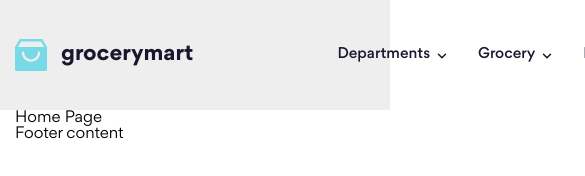
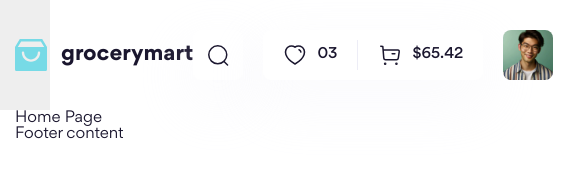
Before and after one commit to CaoNam-98/practice-project-08, a website: page index.html in a window 390 px wide. Shown: the top 176 px of the page, 585 px wide, since content can reach past the window. Drawn offline with Linux system fonts and the light colour scheme.

Commit message:
build header

```diff
--- a/index.html
+++ b/index.html
@@ -1,5 +1,5 @@
 <!DOCTYPE html>
-<html lang="en">
+<html lang="en" class="">
   <head>
     <meta charset="UTF-8" />
     <meta http-equiv="X-UA-Compatible" content="IE=edge" />
--- /dev/null
+++ b/scss/abstracts/_index.scss
@@ -0,0 +1 @@
+@forward "./mixins";
--- /dev/null
+++ b/scss/abstracts/_mixins.scss
@@ -0,0 +1,23 @@
+$grid-breakpoints: (
+    sm: 576px,
+    md: 768px,
+    lg: 992px,
+    xl: 1200px,
+    xxl: 1400px,
+);
+
+@mixin breakpoint($key) {
+    // Tham số 1 là map cần lấy giá trị, tham số 2 là tên trường cần lấy giá trị => sm, lg,...
+    $breakpoint: map-get($grid-breakpoints, $key);
+    // Kiểm tra nếu $key không nằm trong danh sách => $breakpoint trả về null
+    @if ($breakpoint) {
+        // Tạo ra breakpoint
+        @media (max-width: ($breakpoint - 0.02)) {
+            // Nội dung sẽ nhận qua @content
+            @content;
+        }
+    } @else {
+        // nếu $key không nằm trong danh sách thì trả về lỗi => $breakpoint = null
+        @error "The value #{$key} is not in breakpoints list.";
+    }
+}
--- a/scss/base/_base.scss
+++ b/scss/base/_base.scss
@@ -9,6 +9,8 @@ html {
 body {
     font-size: 1.6rem;
     font-family: Gordita, sans-serif;
+    // Viết tại body để kế thừa cho bên dưới
+    color: var(--text-color);
 }
 
 a {
@@ -21,3 +23,12 @@ button {
     outline: none;
     background: transparent;
 }
+
+button, input, textarea, select {
+    font-family: inherit;
+    color: inherit;
+}
+
+.icon {
+    filter: var(--icon-color);
+}
--- a/scss/layout/_header.scss
+++ b/scss/layout/_header.scss
@@ -1,27 +1,45 @@
+// Do display: flex; align-items: center lặp lại rất nhiều nên mình có thể dùng chung và sử dụng qua extend (sẽ gom nhóm)
+@use "../abstracts";
+
+%flexItemsCenter {
+  display: flex;
+  align-items: center;
+}
+
 .header {
-  background: #eee;
+  background: var(--header-bg-color);
+
+  @include abstracts.breakpoint(lg) {
+    width: 100px;
+  }
+
+  @include abstracts.breakpoint(sm) {
+    width: 50px;
+  }
 }
 
 .top-bar {
-  display: flex;
+  @extend %flexItemsCenter;
   padding: 30px 0;
 }
 
 .navbar {
-  display: flex;
-  align-items: center;
+  @extend %flexItemsCenter;
   margin-left: 144px;
   margin-right: auto;
 
+  // Tablet
+  @include abstracts.breakpoint(lg) {
+    display: none;
+  }
+
   &__list {
-    display: flex;
-    align-items: center;
+    @extend %flexItemsCenter;
     gap: 30px;
   }
 
   &__link {
-    display: flex;
-    align-items: center;
+    @extend %flexItemsCenter;
     gap: 6px;
     color: #1a162e;
     font-size: 1.5rem;
@@ -35,18 +53,16 @@
 }
 
 .top-act {
-  display: flex;
-  align-items: center;
+  @extend %flexItemsCenter;
   gap: 20px;
 
   &__group {
-    display: flex;
-    align-items: center;
+    @extend %flexItemsCenter;
     border-radius: 8px;
     min-width: 50px;
     height: 50px;
-    background: #fff;
-    box-shadow: 0px 20px 60px 10px rgba(237, 237, 246, 0.2);
+    background: var(--top-act-group-bg-color);
+    box-shadow: 0px 20px 60px 10px var(--top-act-group-shadow);
   }
 
   &__group--single &__btn {
@@ -54,10 +70,10 @@
   }
 
   &__btn {
-    display: flex;
-    align-items: center;
+    @extend %flexItemsCenter;
     padding: 13px 20px;
     gap: 10px;
+    cursor: pointer;
   }
 
   &__title {
@@ -70,7 +86,7 @@
   &__separate {
     width: 1px;
     height: 30px;
-    background: #ededf6;
+    background: var(--top-act-group-separate);
   }
 
   &__avatar {
@@ -78,5 +94,6 @@
     height: 50px;
     border-radius: 8px;
     display: block;
+    cursor: pointer;
   }
 }
--- a/scss/main.scss
+++ b/scss/main.scss
@@ -1,3 +1,4 @@
 @use "./base";
+@use "./theme";
 @use "./layout";
 @use "./components";
--- /dev/null
+++ b/scss/theme/_dark.scss
@@ -0,0 +1,9 @@
+
+html.dark {
+    --text-color: #ffffff;
+    --icon-color: brightness(0) saturate(100%) invert(100%) sepia(0%) saturate(0%) hue-rotate(49deg) brightness(103%) contrast(103%);
+    --header-bg-color: #171C28;
+    --top-act-group-bg-color: #292E39;
+    --top-act-group-shadow: 0px 20px 60px 10px rgba(0, 0, 0, 0.20);
+    --top-act-group-separate: #ededf6;
+}
--- /dev/null
+++ b/scss/theme/_index.scss
@@ -0,0 +1,2 @@
+@forward "./dark";
+@forward "./light";
--- /dev/null
+++ b/scss/theme/_light.scss
@@ -0,0 +1,8 @@
+html {
+    --text-color: #1a162e;
+    --icon-color: filter: brightness(0) saturate(100%) invert(10%) sepia(28%) saturate(1056%) hue-rotate(210deg) brightness(96%) contrast(100%);
+    --header-bg-color: #eee;
+    --top-act-group-bg-color: #fff;
+    --top-act-group-shadow: rgba(237, 237, 246, 0.2);
+    --top-act-group-separate: #ededf6;
+}
--- a/template/header.html
+++ b/template/header.html
@@ -2,10 +2,10 @@
 <div class="container">
     <div class="top-bar">
         <!-- Logo -->
-        <div class="logo">
+        <a href="./" class="logo">
             <img src="./assets/icons/logo.svg" alt="grocerymart" class="logo__img">
             <h1 class="logo__title">grocerymart</h1>
-        </div>
+        </a>
 
         <!-- Navbar -->
         <nav class="navbar">
@@ -13,19 +13,19 @@
                 <li>
                     <a href="" class="navbar__link">
                         Departments
-                        <img src="./assets/icons/arrow-down.svg" alt="arrow-down" class="navbar__arrow">
+                        <img src="./assets/icons/arrow-down.svg" alt="arrow-down" class="navbar__arrow icon">
                     </a>
                 </li>
                 <li>
                     <a href="" class="navbar__link">
                         Grocery
-                        <img src="./assets/icons/arrow-down.svg" alt="arrow-down" class="navbar__arrow">
+                        <img src="./assets/icons/arrow-down.svg" alt="arrow-down" class="navbar__arrow icon">
                     </a>
                 </li>
                 <li>
                     <a href="" class="navbar__link">
                         Beauty
-                        <img src="./assets/icons/arrow-down.svg" alt="arrow-down" class="navbar__arrow">
+                        <img src="./assets/icons/arrow-down.svg" alt="arrow-down" class="navbar__arrow icon">
                     </a>
                 </li>
             </ul>
@@ -35,20 +35,20 @@
         <div class="top-act">
             <div class="top-act__group top-act__group--single">
                 <button class="top-act__btn">
-                    <img src="./assets/icons/search.svg" alt="search" class="top-act__icon">
+                    <img src="./assets/icons/search.svg" alt="search" class="top-act__icon icon">
                 </button>
             </div>
 
             <div class="top-act__group">
                 <button class="top-act__btn">
-                    <img src="./assets/icons/heart.svg" alt="heart" class="top-act__icon">
+                    <img src="./assets/icons/heart.svg" alt="heart" class="top-act__icon icon">
                     <span class="top-act__title">03</span>
                 </button>
 
                 <div class="top-act__separate"></div>
 
                 <button class="top-act__btn">
-                    <img src="./assets/icons/buy.svg" alt="buy" class="top-act__icon">
+                    <img src="./assets/icons/buy.svg" alt="buy" class="top-act__icon icon">
                     <span class="top-act__title">$65.42</span>
                 </button>
             </div>
```
Also changed, not shown: assets/css/main.css, 1 other file.
